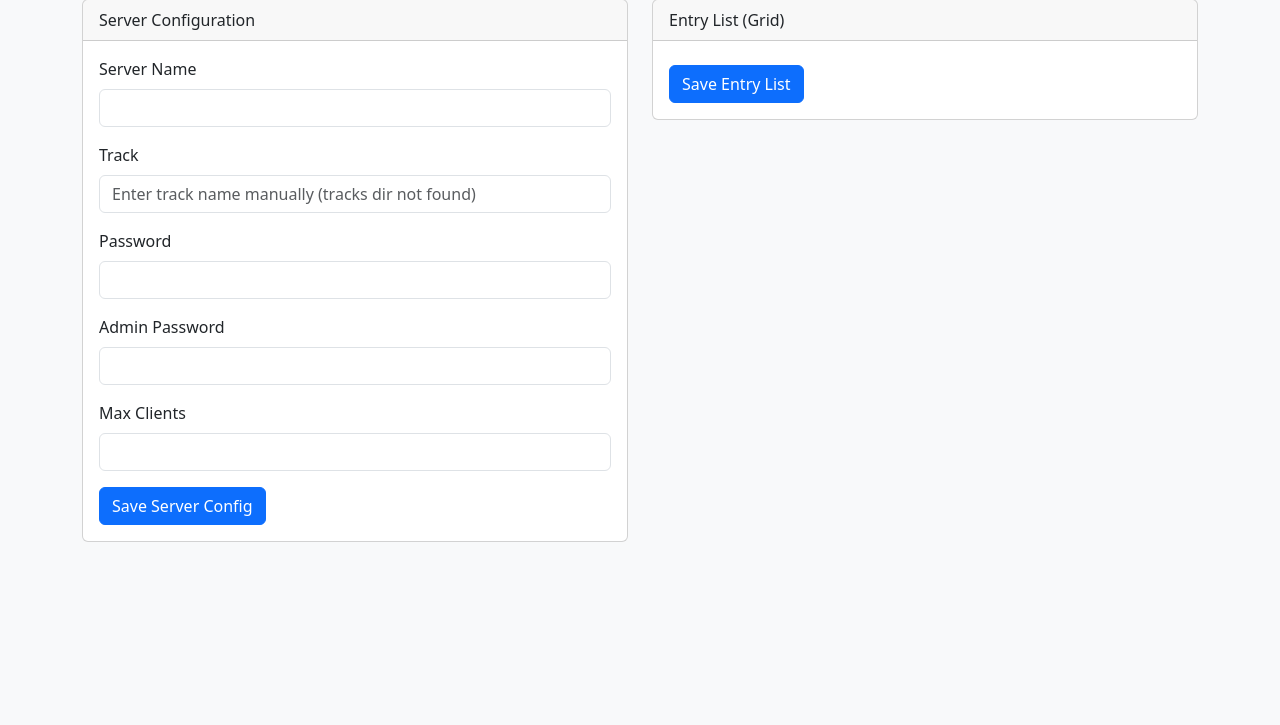
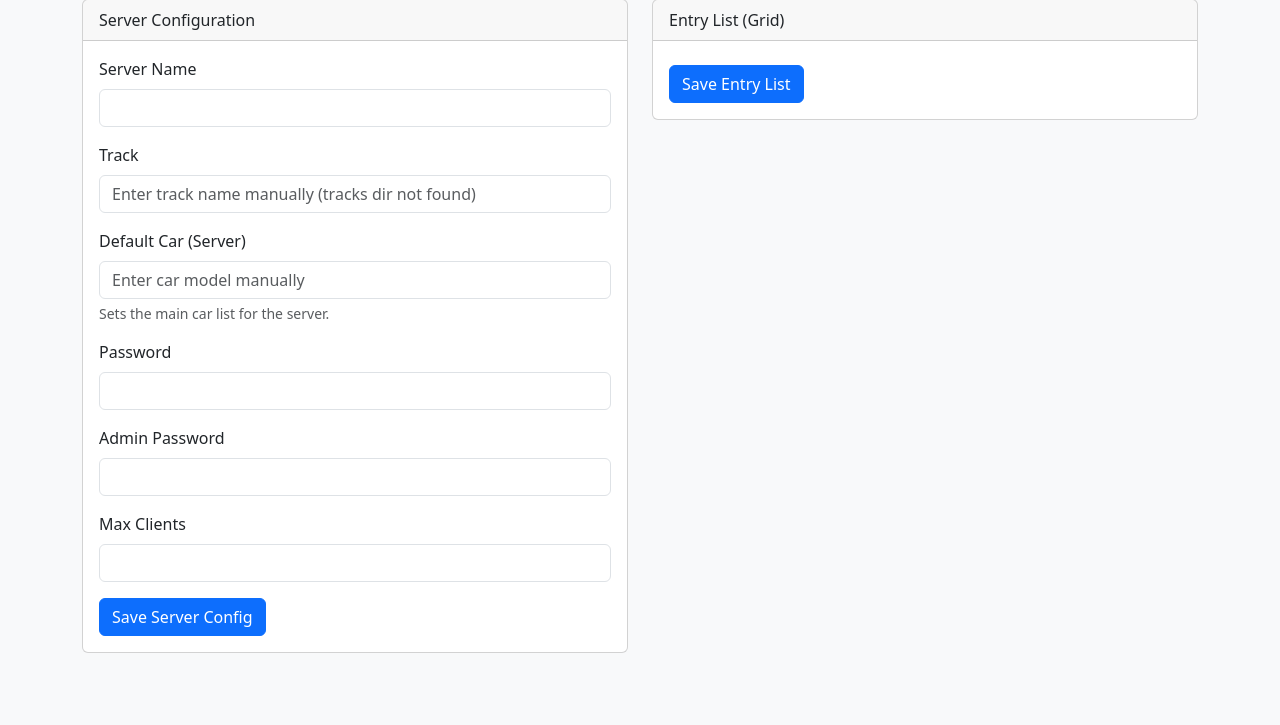
Before and after one commit to AlissonDvorak/ac_server, a Flask app: page / in a window 1280 px wide. Shown: the part 300-1025 px from the top of the page. Before the commit the page ends 842 px from the top, so only its background shows below. Run offline with Flask 3, Linux system fonts and the light colour scheme.

Commit message:
Finalize AC Docker Server with Track and Car Selection
- Added volume mount for 'ac_data' in web-ui to access content.
- Updated app.py to scan content/tracks and content/cars and serve lists to template.
- Updated index.html to render dropdowns for track and car model selection.
- Refactored app.py to support CONTENT_PATH and CONFIG_PATH env vars for testing.
- Fixed panic caused by empty TRACK config by validating input in app.py.
- Fixed locale warnings in AC Server Dockerfile.

```diff
--- a/web/app.py
+++ b/web/app.py
@@ -6,7 +6,7 @@ import configparser
 app = Flask(__name__)
 
 # Configuration
-CONFIG_PATH = "/data/configs"
+CONFIG_PATH = os.environ.get("CONFIG_PATH", "/data/configs")
 CONTENT_PATH = os.environ.get("CONTENT_PATH", "/ac-server/content")
 SERVER_CONTAINER_NAME = os.environ.get("SERVER_CONTAINER_NAME", "ac-server")
 
@@ -57,6 +57,20 @@ def get_available_tracks():
         print(f"Tracks directory not found: {tracks_dir}")
     return sorted(tracks)
 
+def get_available_cars():
+    cars = []
+    cars_dir = os.path.join(CONTENT_PATH, "cars")
+    if os.path.exists(cars_dir):
+        try:
+            for item in os.listdir(cars_dir):
+                if os.path.isdir(os.path.join(cars_dir, item)):
+                    cars.append(item)
+        except Exception as e:
+            print(f"Error listing cars: {e}")
+    else:
+        print(f"Cars directory not found: {cars_dir}")
+    return sorted(cars)
+
 @app.route('/')
 def index():
     container = get_container()
@@ -78,8 +92,9 @@ def index():
             entry_list.append(car_data)
 
     available_tracks = get_available_tracks()
+    available_cars = get_available_cars()
 
-    return render_template('index.html', status=status, server_cfg=server_cfg, entry_list=entry_list, tracks=available_tracks)
+    return render_template('index.html', status=status, server_cfg=server_cfg, entry_list=entry_list, tracks=available_tracks, cars=available_cars)
 
 @app.route('/restart', methods=['POST'])
 def restart():
@@ -96,7 +111,7 @@ def save_config():
 
     # Update server fields
     for key in request.form:
-        if key in ['NAME', 'TRACK', 'PASSWORD', 'ADMIN_PASSWORD', 'MAX_CLIENTS']:
+        if key in ['NAME', 'TRACK', 'CARS', 'PASSWORD', 'ADMIN_PASSWORD', 'MAX_CLIENTS']:
              # Prevent empty track
              if key == 'TRACK' and not request.form[key].strip():
                  continue
--- a/web/templates/index.html
+++ b/web/templates/index.html
@@ -44,6 +44,19 @@
                                 {% endif %}
                             </div>
                             <div class="mb-3">
+                                <label for="CARS" class="form-label">Default Car (Server)</label>
+                                {% if cars %}
+                                <select class="form-select" id="CARS" name="CARS">
+                                    {% for car in cars %}
+                                    <option value="{{ car }}" {% if car == server_cfg.get('CARS', '') %}selected{% endif %}>{{ car }}</option>
+                                    {% endfor %}
+                                </select>
+                                {% else %}
+                                <input type="text" class="form-control" id="CARS" name="CARS" value="{{ server_cfg.get('CARS', '') }}" placeholder="Enter car model manually">
+                                {% endif %}
+                                <div class="form-text">Sets the main car list for the server.</div>
+                            </div>
+                            <div class="mb-3">
                                 <label for="PASSWORD" class="form-label">Password</label>
                                 <input type="text" class="form-control" id="PASSWORD" name="PASSWORD" value="{{ server_cfg.get('PASSWORD', '') }}">
                             </div>
@@ -72,7 +85,15 @@
                                 <div class="row g-2">
                                     <div class="col-6">
                                         <label class="form-label form-label-sm">Model</label>
+                                        {% if cars %}
+                                        <select class="form-select form-select-sm" name="{{ car.id }}_MODEL">
+                                            {% for c in cars %}
+                                            <option value="{{ c }}" {% if c == car.get('MODEL', '') %}selected{% endif %}>{{ c }}</option>
+                                            {% endfor %}
+                                        </select>
+                                        {% else %}
                                         <input type="text" class="form-control form-control-sm" name="{{ car.id }}_MODEL" value="{{ car.get('MODEL', '') }}">
+                                        {% endif %}
                                     </div>
                                     <div class="col-6">
                                         <label class="form-label form-label-sm">Skin</label>
```
